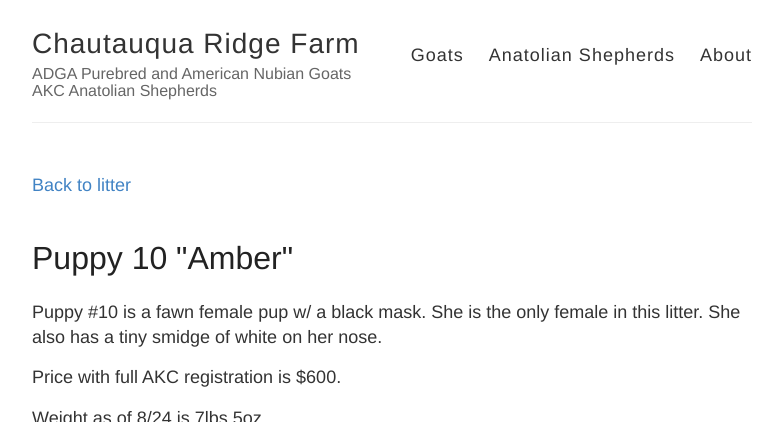
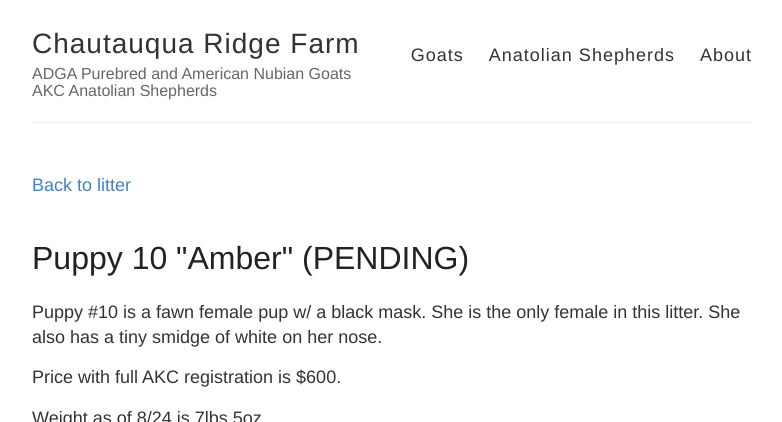
Before and after one commit to shebiki/www.chqridge.com, a Jekyll site: the page built from _anatolianshepherd/angusaspen1/10.md, in a window 1280 px wide and 900 px high, cut to the strip 0-422 px from the top of the window. Shown: the whole strip, without its empty margins (248-1030 px from the left). Built offline with Jekyll 4.4.1, drawn with Linux system fonts in a browser that asks for light colours.

Commit message:
Makes puppy 10 "Amber" pending.

```diff
--- a/_anatolianshepherd/angusaspen1/10.md
+++ b/_anatolianshepherd/angusaspen1/10.md
@@ -1,6 +1,6 @@
 ---
 layout: dog
-title: Puppy 10 "Amber"
+title: Puppy 10 "Amber" (PENDING)
 litter: angusaspen1
 ---
 
```
Also changed, not shown: _anatolianshepherd/angusaspen1.md (+1 -1 lines).
